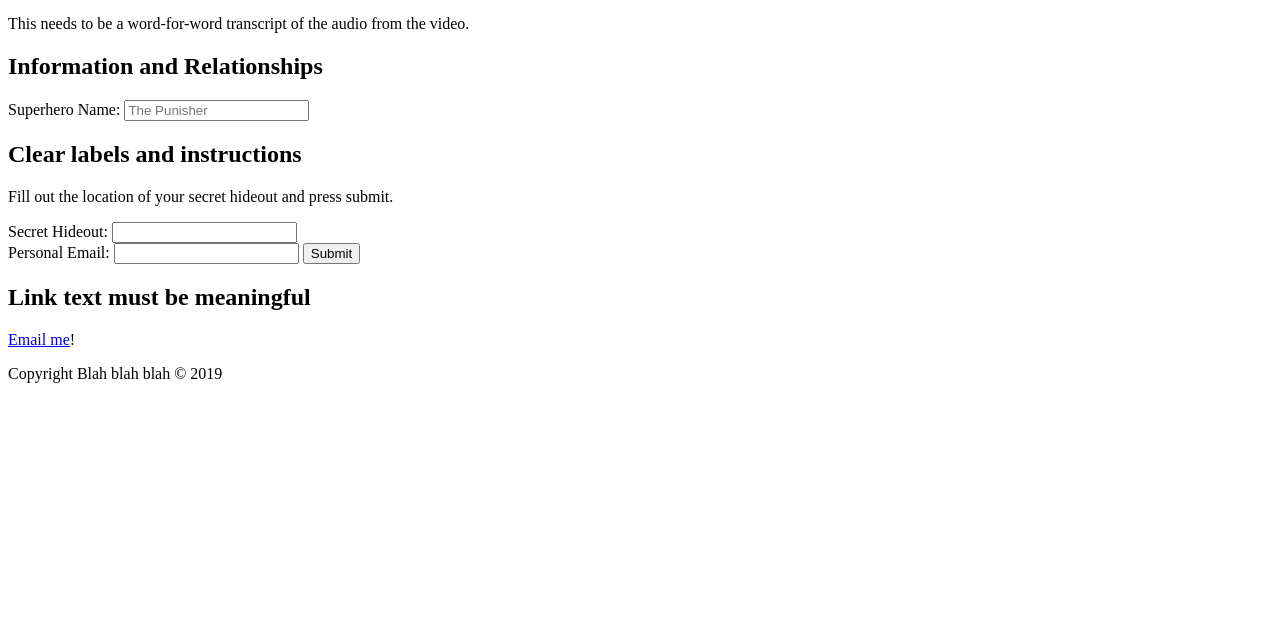
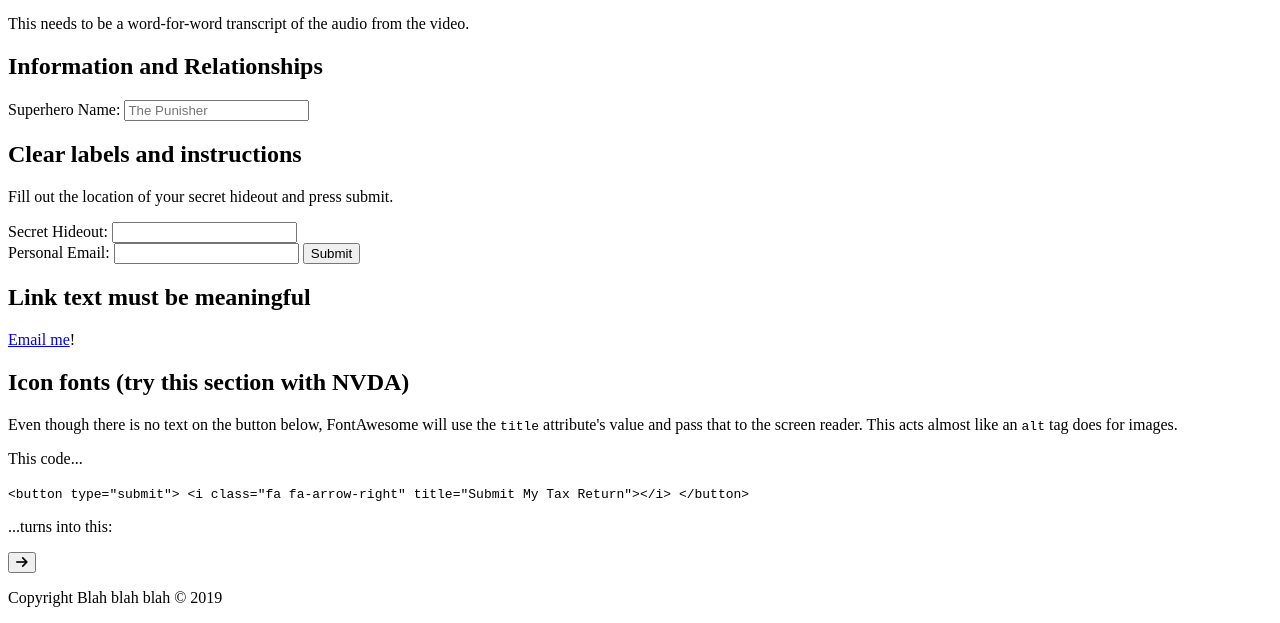
Before and after one commit to jboyer87/CIS2, a plain HTML site: page Lectures/Lecture15/index.html in a window 1280 px wide. Shown: the part 852-1475 px from the top of the page. Before the commit the page ends 1251 px from the top, so only its background shows below. Drawn offline with Linux system fonts and the light colour scheme.

Commit message:
Added font-awesome accessibility example

```diff
--- a/Lectures/Lecture15/index.html
+++ b/Lectures/Lecture15/index.html
@@ -1,12 +1,21 @@
 <!DOCTYPE html>
 <html lang="en">
+
 <head>
 	<meta charset="UTF-8">
 	<meta name="viewport" content="width=device-width, initial-scale=1.0">
 	<meta http-equiv="X-UA-Compatible" content="ie=edge">
 	<title>Lecture 15 Activity | CIS2</title>
 	<link rel="stylesheet" href="css/main.css">
+	<!-- FontAwesome CDN -->
+	<!-- FontAwesome is an ICON FONT. This means that every icon is technically a
+		character. FontAwesome does some interesting things to ensure that it plays
+		 nice with screen readers and other assistive devices. Learn more here:
+		https://cdn.fontawesome.com/help#qa-autoa11y
+	-->
+	<script src="https://kit.fontawesome.com/d9dae0e9af.js" crossorigin="anonymous"></script>
 </head>
+
 <body>
 	<header>
 		<h1>Hello World!</h1>
@@ -20,7 +29,9 @@
 			<h3>Videos</h3>
 			<!-- Video (This is from YouTube, which has automatic closed capitioning, so it's accessible -->
 			<!-- Video can be paused, stopped, or hidden, so it's accessible -->
-			<iframe width="560" height="315" src="https://www.youtube.com/embed/tcRxsFI0Guo" frameborder="0" allow="accelerometer; autoplay; encrypted-media; gyroscope; picture-in-picture" allowfullscreen></iframe>
+			<iframe width="560" height="315" src="https://www.youtube.com/embed/tcRxsFI0Guo" frameborder="0"
+				allow="accelerometer; autoplay; encrypted-media; gyroscope; picture-in-picture"
+				allowfullscreen></iframe>
 			<h3>Sound</h3>
 			<!-- Sound -->
 			<p>This needs to be a word-for-word transcript of the audio from the video.</p>
@@ -55,11 +66,27 @@
 			<!--
 				This is wrong! The link text doesn't tell me where the link goes
 				<a href="mailto:my-personal-email@gmail.com">Click here</a> to email me!-->
-				<a href="mailto:my-personal-email@gmail.com">Email me</a>!
+			<a href="mailto:my-personal-email@gmail.com">Email me</a>!
+		</section>
+		<section>
+			<h2>Icon fonts (try this section with NVDA)</h2>
+			<p>Even though there is no text on the button below, FontAwesome will use the <code>title</code> attribute's value and pass
+				that to the screen reader. This acts almost like an <code>alt</code> tag does for images.</p>
+			<p>This code...</p>
+			<code>
+				&lt;button type="submit"&gt;
+					&lt;i class="fa fa-arrow-right" title="Submit My Tax Return"&gt;&lt;/i&gt;
+				&lt;/button&gt;
+			</code>
+			<p>...turns into this:</p>
+			<button type="submit">
+				<i class="fa fa-arrow-right" title="Submit My Tax Return"></i>
+			</button>
 		</section>
 	</main>
 	<footer>
 		<p>Copyright Blah blah blah &copy; 2019</p>
 	</footer>
 </body>
+
 </html>
```
